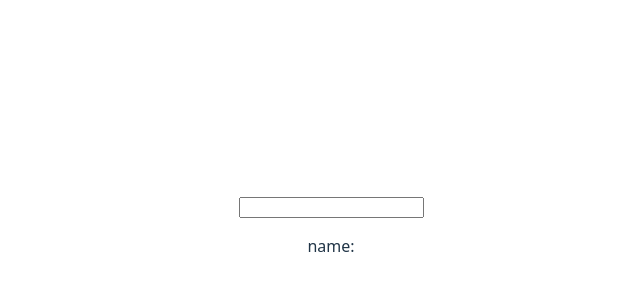
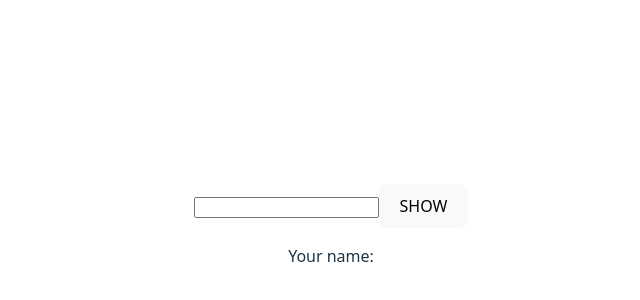
Before and after one commit to AminSBU/react-full-course, a React (Vite) app in the folder 11_onChange/onChange/: page / in a window 1280 px wide. Shown: the part 166-466 px from the top of the page, without its empty margins (309-949 px from the left). Built offline with nearby package versions, Linux system fonts and the light colour scheme.

Commit message:
type on input text and show by button

```diff
--- a/11_onChange/onChange/src/MyComponent.jsx
+++ b/11_onChange/onChange/src/MyComponent.jsx
@@ -2,16 +2,22 @@ import React, {useState} from "react";
 
 function MyComponent(){
     const [name, setName] = useState("");
+    const [inputValue, setInputValue] = useState("");
 
     const onChangeHandler = (event) => {
-        setName(event.target.value);
+        setInputValue(event.target.value);
+    }
+
+    const onClickHandler = () => {
+        setName(inputValue);
     }
 
     return(
         <>
             <div>
-                <input value={name} onChange={onChangeHandler}></input>
-                <p>name: {name}</p>
+                <input value={inputValue} onChange={onChangeHandler} type="text"></input>
+                <button onClick={onClickHandler}>SHOW</button>
+                <p>Your name: {name}</p>
             </div>
         </>
     );
```
